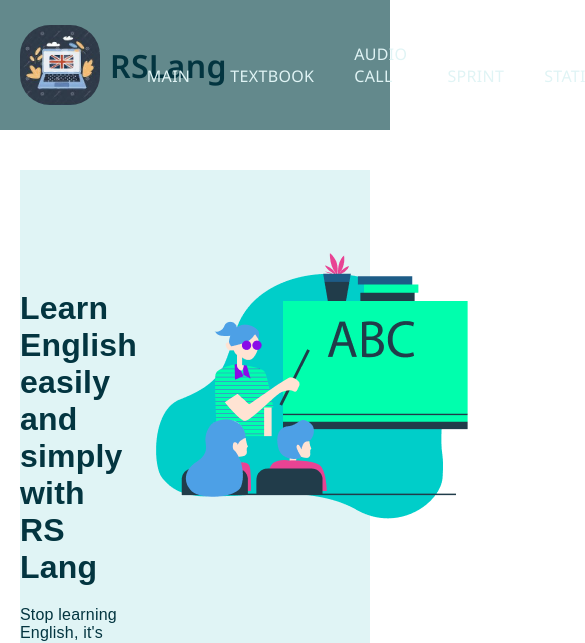
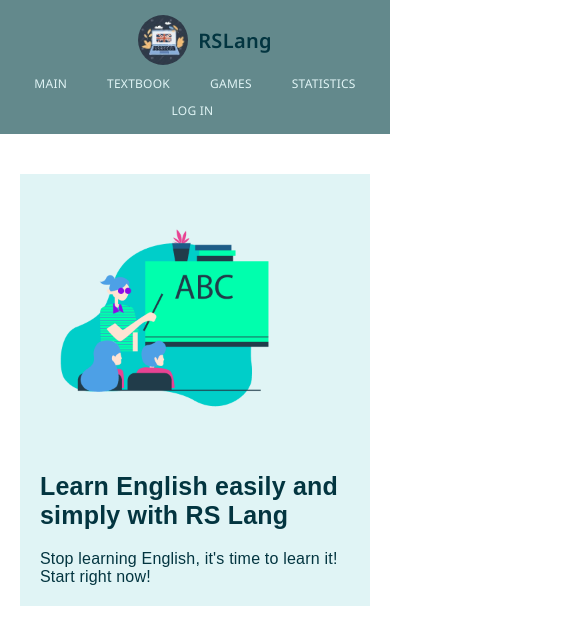
Before and after one commit to fromarys/rslang, a website built with webpack: page src/index.html in a window 390 px wide. Shown: the top 643 px of the page, 585 px wide, since content can reach past the window. Built offline with nearby package versions, Linux system fonts and the light colour scheme; grey boxes are pictures that could not be loaded; a web font is replaced by a local one.

Commit message:
feat: add styles for main page

```diff
--- a/src/app/components/Advantages/advantages.scss
+++ b/src/app/components/Advantages/advantages.scss
@@ -6,18 +6,41 @@
   background-color: $sky-blue;
   margin: 40px 20px;
   justify-content: space-around;
+  @include media-mobile-L {
+    flex-direction: column-reverse;
+    padding: 0 2rem 2rem;
+  }
 }
 
 .left-content-advantages {
   padding-top: 120px;
   width: 30%;
+  @include media-mobile-L {
+    padding: 0;
+    width: 100%;
+  }
 
   .title-advantages {
     font-size: 2em;
     margin-bottom: 20px;
+    @include media-tablet {
+      font-size: 2.5rem;
+    }
   }
 
   .text-advantages {
     margin: 0;
   }
 }
+
+.right-content-advantages {
+  @include media-tablet {
+    max-width: 25rem;
+    display: flex;
+    align-items: center;
+  }
+}
+
+.img-advantages {
+  width: 100%;
+}
--- a/src/app/components/Footer/footer.scss
+++ b/src/app/components/Footer/footer.scss
@@ -8,12 +8,21 @@
   height: 150px;
   background-color: $bluish-grey;
   font-size: 1.5rem;
+  @include media-mobile-M {
+    height: auto;
+    padding: 2rem 0;
+  }
 
   .content-footer {
     display: flex;
     justify-content: space-between;
     width: 100%;
     font-size: 20px;
+    @include media-tablet {
+      flex-direction: column;
+      align-items: center;
+      row-gap: 2rem;
+    }
   }
 }
 
@@ -25,6 +34,11 @@
   list-style: none;
   padding: 0;
   margin: 0;
+  @include media-mobile-M {
+    flex-direction: column;
+    align-items: center;
+    row-gap: 2rem;
+  }
 
   .link-github-footer {
     text-decoration: none;
--- a/src/app/components/Header/header.scss
+++ b/src/app/components/Header/header.scss
@@ -9,11 +9,17 @@
   top: 0;
   left: 0;
   background-color: $bluish-grey;
+  @include media-mobile-L {
+    padding: 1.5rem 0;
+  }
 }
 
 header a {
   text-decoration: none;
   @include noto-sans;
+  @include media-mobile-L {
+    text-align: center;
+  }
 }
 
 .content-header {
@@ -23,6 +29,11 @@
   max-width: 1920px;
   width: 100%;
   margin: 0 auto;
+  @include media-tablet {
+    flex-direction: column;
+    row-gap: 1rem;
+    align-items: center;
+  }
 }
 
 .link-logo {
@@ -36,11 +47,18 @@
     height: 80px;
     margin-right: 10px;
     border-radius: 30px;
+    @include media-laptop {
+      width: 5rem;
+      height: auto;
+    }
   }
 
   .title-logo {
     margin: 0;
     color: $dark-blue;
+    @include media-laptop {
+      font-size: $font-20;
+    }
   }
 }
 
@@ -53,11 +71,16 @@
 .menu {
   display: flex;
   align-items: end;
-
-  .item {
-    margin-right: 40px;
+  justify-content: space-between;
+  column-gap: 4rem;
+  @include media-mobile-L {
+    font-size: $font-12;
+  }
+  @include media-mobile-M {
+    column-gap: 2rem;
   }
 }
+
 .item:hover {
   a {
     color: #ffff00;
@@ -72,3 +95,9 @@
 .condition:hover {
   color: #ffff00;
 }
+
+.condition, .visible {
+  @include media-laptop {
+    font-size: $font-12;
+  }
+}
--- a/src/app/components/Header/header.view.ts
+++ b/src/app/components/Header/header.view.ts
@@ -20,11 +20,8 @@
               <div data-id="${menu.Textbook}" class="item">
                 <a href="#${ERoutes.textbook}"><span>${menu.Textbook}</span></a>
               </div>
-              <div data-id="${menu.AudioCall}" class="item">
-                <a href="#${ERoutes.audiocall}"><span>${menu.AudioCall}</span></a>
-              </div>
-              <div data-id="${menu.Sprint}" class="item">
-                <a href="#${ERoutes.sprint}"><span>${menu.Sprint}</span></a>
+              <div data-id="${menu.Games}" class="item">
+                <a href="#${ERoutes.games}"><span>${menu.Games}</span></a>
               </div>
               <div data-id="${menu.Statistics}" class="item">
                 <a href="#${ERoutes.statistics}"><span>${menu.Statistics}</span></a>
--- a/src/app/components/Main/main.scss
+++ b/src/app/components/Main/main.scss
@@ -14,6 +14,7 @@
   flex-wrap: wrap;
   justify-content: space-around;
   margin: 0 20px 40px 20px;
+  row-gap: 3rem;
 }
 
 // Our team
@@ -22,12 +23,22 @@
 
   .title-team {
     margin-bottom: 20px;
+    @include media-laptop {
+      text-align: center;
+    }
   }
 
   .container-team {
-    display: grid;
-    grid-template-columns: repeat(3, auto);
+    display: flex;
     justify-content: space-between;
+    flex-wrap: wrap;
     margin-bottom: 120px;
+    gap: 2rem;
+    @include media-laptop {
+      justify-content: center;
+    }
+    & > div {
+      height: 50rem;
+    }
   }
 }
--- a/src/styles/variables/variables.scss
+++ b/src/styles/variables/variables.scss
@@ -35,3 +35,4 @@
 $font-12: 1.2rem;
 $font-15: 1.5rem;
 $font-17: 1.7rem;
+$font-20: 2rem;
```
